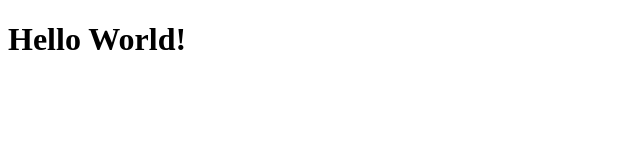
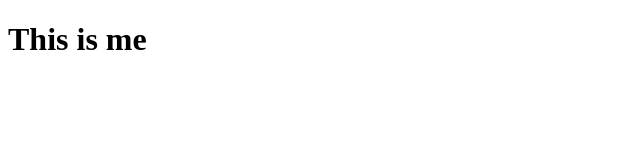
Before and after one commit to Oscar-man-shrestha/GitHub, a plain HTML site: page index.html in a window 1280 px wide. Shown: the whole page, without its empty margins (0-640 px from the left). Drawn offline with Linux system fonts and the light colour scheme.

Commit message:
Changes made

```diff
--- a/index.html
+++ b/index.html
@@ -6,6 +6,6 @@
     <title>Document</title>
 </head>
 <body>
-    <h1>Hello World!</h1>
+    <h1>This is me</h1>
 </body>
 </html>
```
